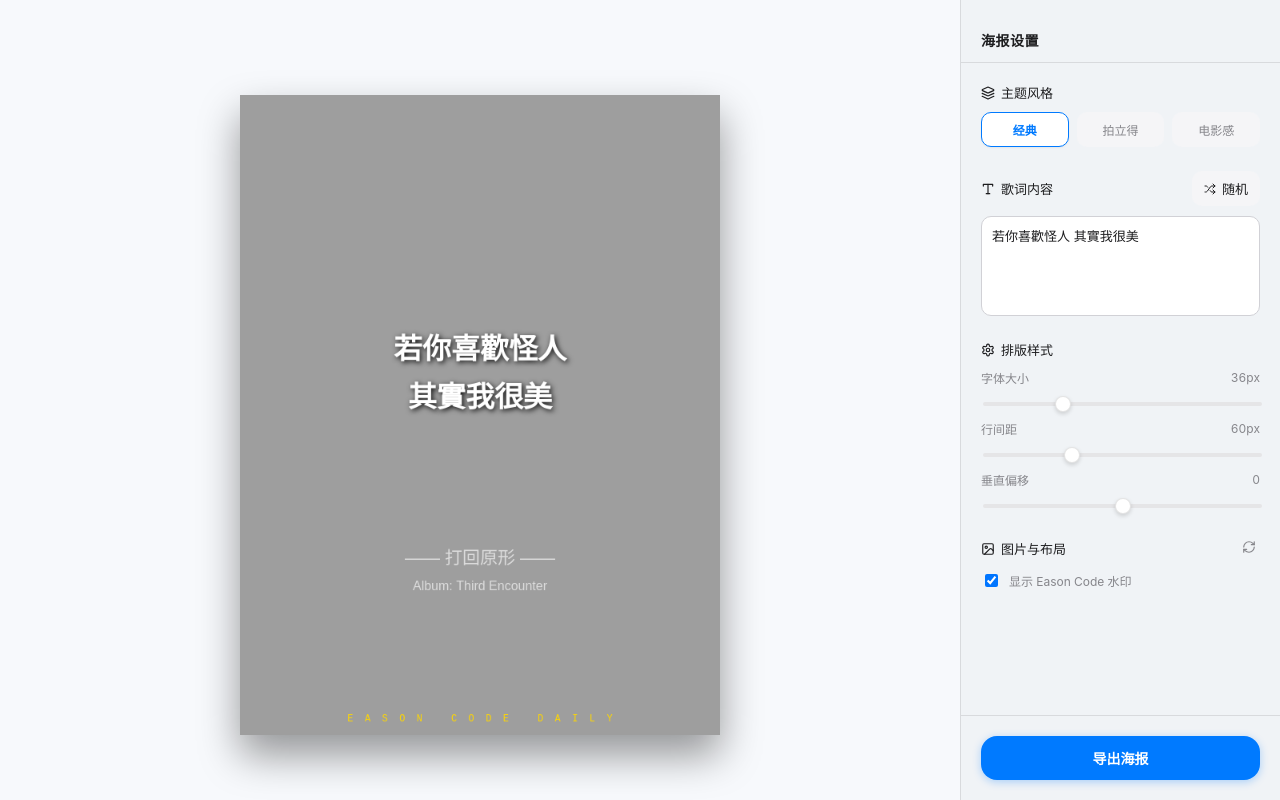
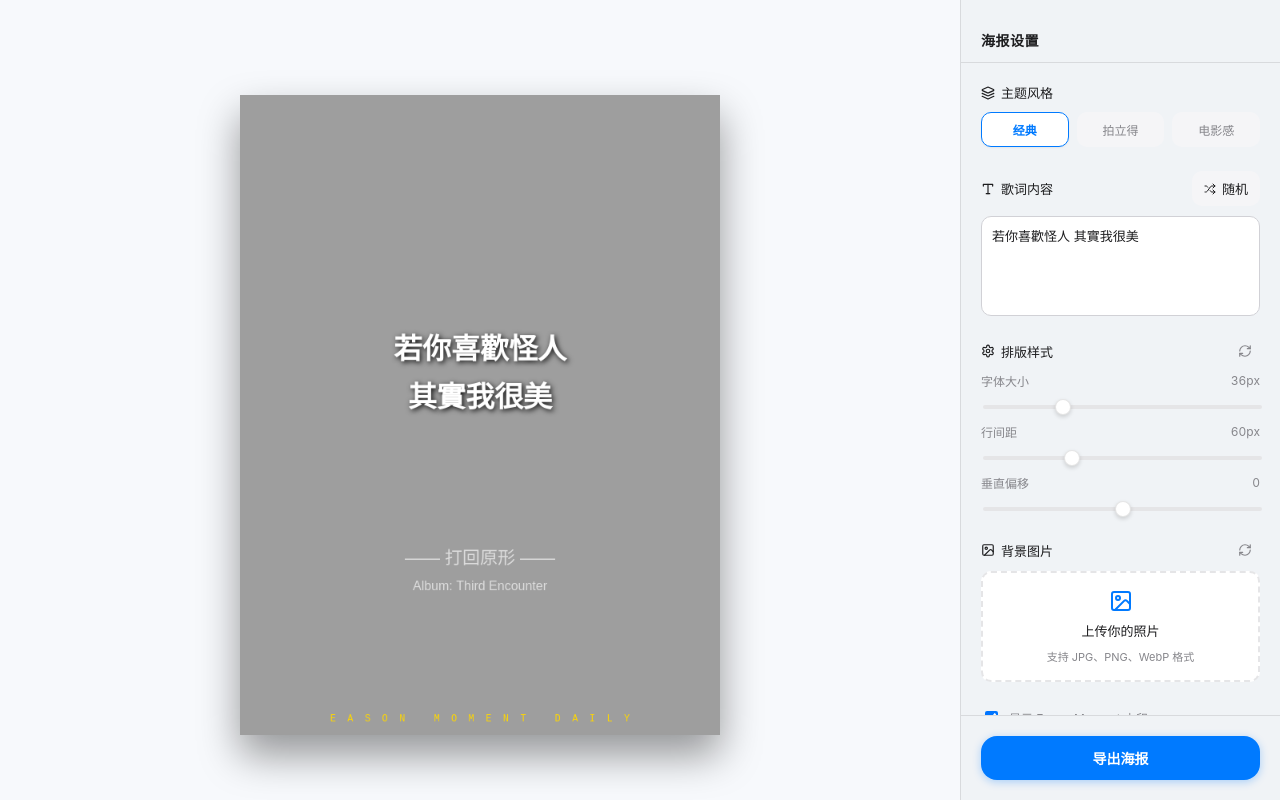
Before and after one commit to Gaofan1874/eason-moment, a React (Vite) app: page / in a window 1280 px wide. Built offline with nearby package versions, Linux system fonts and the light colour scheme.

Commit message:
feat: 支持本地图片上传，并分离图片位置与排版参数的重置逻辑

```diff
--- a/src/components/PosterGenerator.css
+++ b/src/components/PosterGenerator.css
@@ -254,13 +254,48 @@
   transform: scale(0.98);
 }
 
+.upload-trigger {
+  width: 100%;
+  padding: 16px;
+  background: #ffffff;
+  border: 2px dashed #e5e5e7;
+  border-radius: var(--radius-md);
+  display: flex;
+  flex-direction: column;
+  align-items: center;
+  gap: 8px;
+  cursor: pointer;
+  transition: all 0.2s;
+  margin-bottom: 8px;
+}
+
+.upload-trigger:hover {
+  border-color: var(--accent-color);
+  background: rgba(0, 122, 255, 0.02);
+}
+
+.upload-trigger-text {
+  font-size: 13px;
+  font-weight: 500;
+  color: var(--text-primary);
+}
+
+.upload-trigger-hint {
+  font-size: 11px;
+  color: var(--text-secondary);
+}
+
 .btn-icon {
   background: none;
   border: none;
   cursor: pointer;
   color: var(--text-secondary);
-  padding: 4px;
+  padding: 4px 8px;
   border-radius: 4px;
+  display: flex;
+  align-items: center;
+  justify-content: center;
+  transition: all 0.2s;
 }
 .btn-icon:hover {
   background: rgba(0,0,0,0.05);
--- a/src/components/PosterGenerator.tsx
+++ b/src/components/PosterGenerator.tsx
@@ -37,6 +37,7 @@
 
 const PosterGenerator: React.FC = () => {
   const canvasRef = useRef<HTMLCanvasElement>(null);
+  const fileInputRef = useRef<HTMLInputElement>(null);
   const [theme, setTheme] = useState<'classic' | 'polaroid' | 'cinema'>('classic');
   const [lyric, setLyric] = useState(DEFAULT_LYRIC);
   const [fontSize, setFontSize] = useState(THEME_DEFAULTS.classic.fontSize);
@@ -59,6 +60,23 @@
       fitImageToLayout(image, theme);
     };
   }, []);
+
+  const handleImageUpload = (e: React.ChangeEvent<HTMLInputElement>) => {
+    const file = e.target.files?.[0];
+    if (!file) return;
+
+    const reader = new FileReader();
+    reader.onload = (event) => {
+      const result = event.target?.result as string;
+      const image = new Image();
+      image.src = result;
+      image.onload = () => {
+        setImg(image);
+        fitImageToLayout(image, theme);
+      };
+    };
+    reader.readAsDataURL(file);
+  };
 
   const handleRandomLyric = () => {
     const randomIndex = Math.floor(Math.random() * lyricsData.length);
@@ -194,7 +212,7 @@
     if (showWatermark) {
       ctx.fillStyle = '#FFD700';
       ctx.font = 'normal 12px "Courier New", monospace';
-      ctx.fillText('E  A  S  O  N     C  O  D  E     D  A  I  L  Y', 300, 780);
+      ctx.fillText('E  A  S  O  N     M  O  M  E  N  T     D  A  I  L  Y', 300, 780);
     }
   };
 
@@ -234,7 +252,7 @@
     if (showWatermark) {
       ctx.textAlign = 'center';
       ctx.font = 'normal 10px "Courier New", monospace';
-      ctx.fillText('S  H  O  T     O  N     E  A  S  O  N     C  O  D  E', 300, 780);
+      ctx.fillText('S  H  O  T     O  N     E  A  S  O  N     M  O  M  E  N  T', 300, 780);
     }
   };
 
@@ -275,7 +293,7 @@
 
     if (showWatermark) {
       ctx.font = 'normal 10px "Courier New", monospace';
-      ctx.fillText('P R E S E N T E D   B Y   E A S O N   C O D E', 300, 780);
+      ctx.fillText('P R E S E N T E D   B Y   E A S O N   M O M E N T', 300, 780);
     }
   };
 
@@ -333,6 +351,13 @@
       case 'cinema': return '电影感';
       default: return t;
     }
+  };
+
+  const resetTypography = () => {
+    const defaults = THEME_DEFAULTS[theme];
+    setFontSize(defaults.fontSize);
+    setLineHeight(defaults.lineHeight);
+    setTextOffsetY(0);
   };
 
   return (
@@ -407,6 +432,9 @@
           <div className="control-group">
             <div className="label-row">
               <span className="control-label"><Settings size={14} /> 排版样式</span>
+              <button className="btn-icon" onClick={resetTypography} title="重置排版参数">
+                <RefreshCw size={14} />
+              </button>
             </div>
 
             <div>
@@ -446,19 +474,33 @@
           {/* Image & Extras */}
           <div className="control-group">
             <div className="label-row">
-              <span className="control-label"><ImageIcon size={14} /> 图片与布局</span>
+              <span className="control-label"><ImageIcon size={14} /> 背景图片</span>
               <button className="btn-icon" onClick={() => img && fitImageToLayout(img, theme)} title="重置布局">
                 <RefreshCw size={14} />
               </button>
             </div>
 
-            <label className="checkbox-wrapper">
+            <div className="upload-trigger" onClick={() => fileInputRef.current?.click()}>
+              <ImageIcon size={24} color="#007AFF" />
+              <span className="upload-trigger-text">上传你的照片</span>
+              <span className="upload-trigger-hint">支持 JPG、PNG、WebP 格式</span>
+            </div>
+
+            <input
+              type="file"
+              ref={fileInputRef}
+              onChange={handleImageUpload}
+              accept="image/*"
+              style={{ display: 'none' }}
+            />
+
+            <label className="checkbox-wrapper" style={{ marginTop: 8 }}>
               <input
                 type="checkbox"
                 checked={showWatermark}
                 onChange={(e) => setShowWatermark(e.target.checked)}
               />
-              <span className="control-value">显示 Eason Code 水印</span>
+              <span className="control-value">显示 Eason Moment 水印</span>
             </label>
           </div>
         </div>
```
